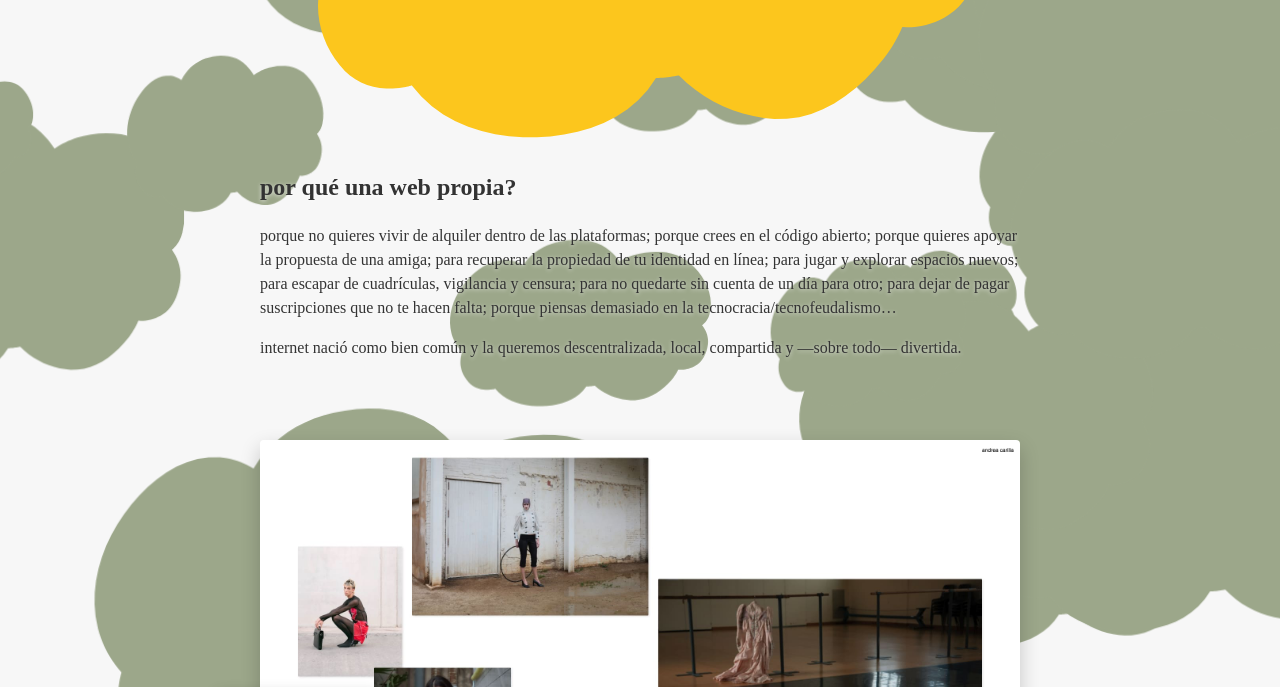
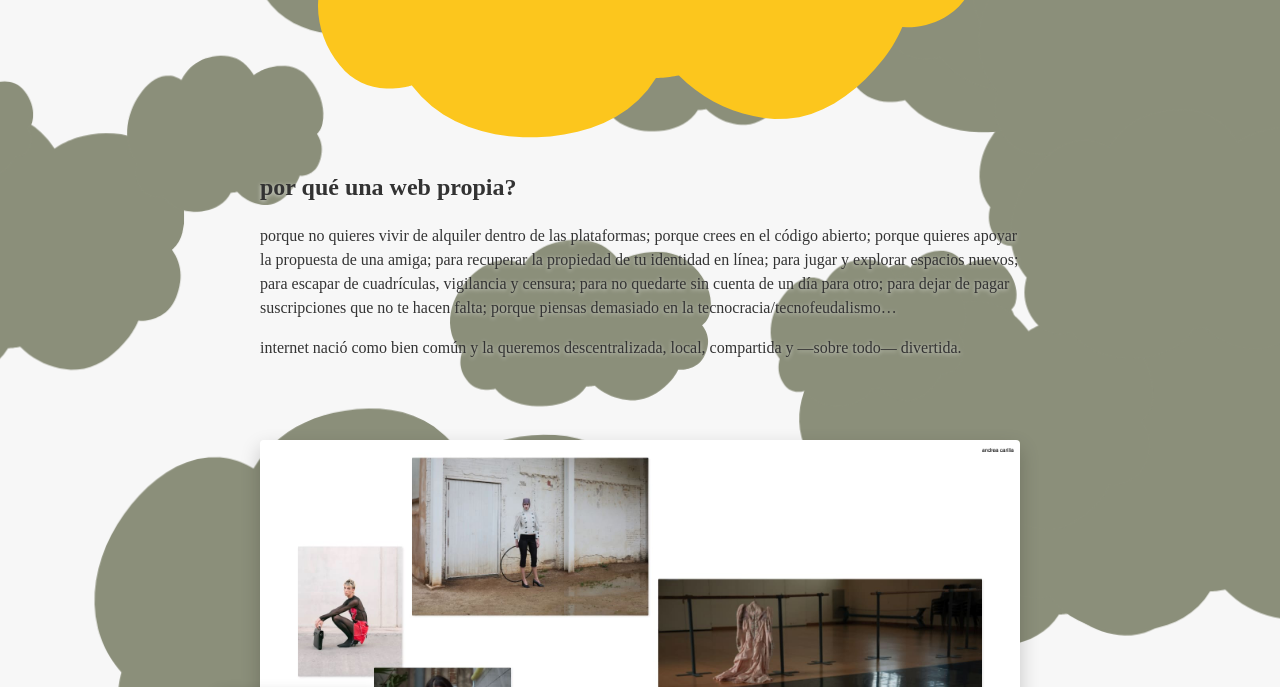
Before and after one commit to meowrhino/becasdigmeow2, a plain HTML site: page index.html in a window 1280 px wide. Shown: the part 395-1082 px from the top of the page. Drawn offline with Linux system fonts and the light colour scheme; a web font is replaced by a local one.

Commit message:
added camel as backup hehe

```diff
--- a/styles/main.css
+++ b/styles/main.css
@@ -280,7 +280,8 @@ html[data-theme="light"] {
   --bg: #f7f7f7;
   --text: #333333;
   --accent: #fcc61d;
-  --clouds: #9ca78a;
+  --clouds: #8b8f7a;
+  --clouds_backup: #c59560;
 }
 
 html[data-theme="dark"] {
```
